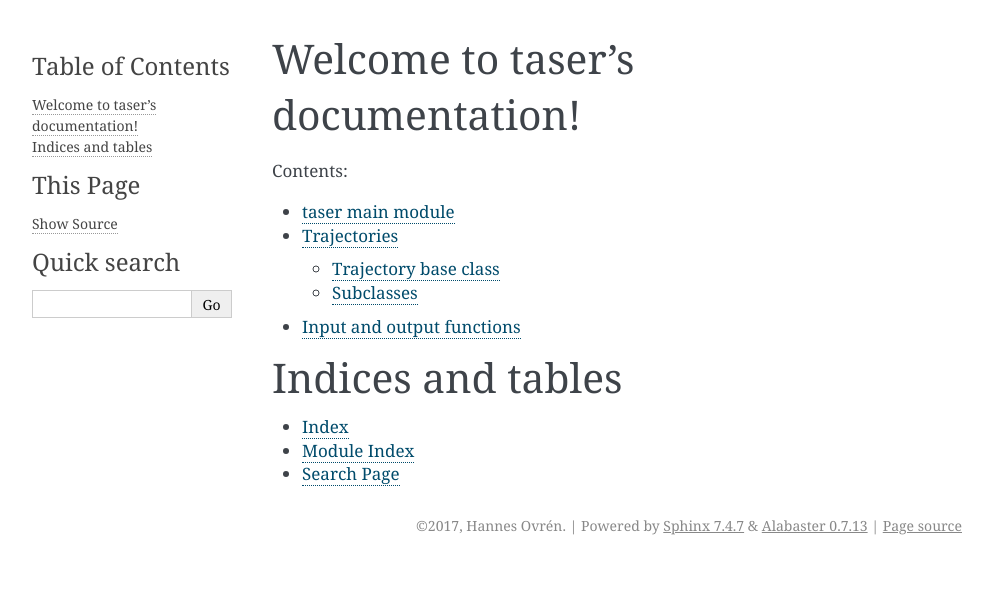
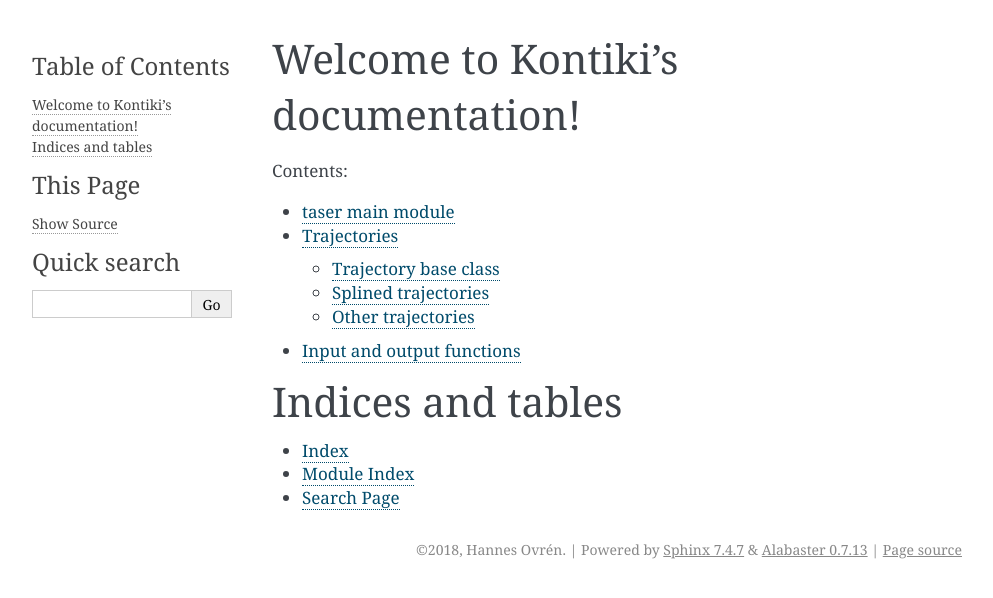
Before and after one commit to hovren/kontiki, a Sphinx documentation site: the page built from docs/index.rst, in a window 1280 px wide. Shown: the top 598 px of the page, without its empty margins (148-1141 px from the left). Built offline with Sphinx 7.4.7, drawn with Linux system fonts in a browser that asks for light colours.

Commit message:
docs: name change and trajectories

```diff
--- a/docs/conf.py
+++ b/docs/conf.py
@@ -48,8 +48,8 @@
 master_doc = 'index'
 
 # General information about the project.
-project = u'taser'
-copyright = u'2017, Hannes Ovrén'
+project = u'kontiki'
+copyright = u'2018, Hannes Ovrén'
 author = u'Hannes Ovrén'
 
 # The version info for the project you're documenting, acts as replacement for
@@ -202,7 +202,7 @@
 #html_search_scorer = 'scorer.js'
 
 # Output file base name for HTML help builder.
-htmlhelp_basename = 'taserdoc'
+htmlhelp_basename = 'kontikidoc'
 
 # -- Options for LaTeX output ---------------------------------------------
 
@@ -224,7 +224,7 @@
 # (source start file, target name, title,
 #  author, documentclass [howto, manual, or own class]).
 latex_documents = [
-    (master_doc, 'taser.tex', u'taser Documentation',
+    (master_doc, 'kontiki.tex', u'Kontiki Documentation',
      u'Hannes Ovrén', 'manual'),
 ]
 
@@ -254,7 +254,7 @@
 # One entry per manual page. List of tuples
 # (source start file, name, description, authors, manual section).
 man_pages = [
-    (master_doc, 'taser', u'taser Documentation',
+    (master_doc, 'kontiki', u'kontiki Documentation',
      [author], 1)
 ]
 
@@ -268,8 +268,8 @@
 # (source start file, target name, title, author,
 #  dir menu entry, description, category)
 texinfo_documents = [
-    (master_doc, 'taser', u'taser Documentation',
-     author, 'taser', 'One line description of project.',
+    (master_doc, 'kontiki', u'kontiki Documentation',
+     author, 'kontiki', 'One line description of project.',
      'Miscellaneous'),
 ]
 
--- a/docs/index.rst
+++ b/docs/index.rst
@@ -1,9 +1,9 @@
-.. taser documentation master file, created by
+.. kontiki documentation master file, created by
    sphinx-quickstart on Thu Dec  7 15:37:21 2017.
    You can adapt this file completely to your liking, but it should at least
    contain the root `toctree` directive.
 
-Welcome to taser's documentation!
+Welcome to Kontiki's documentation!
 =================================
 
 Contents:
@@ -11,7 +11,7 @@
 .. toctree::
    :maxdepth: 2
 
-   taser
+   kontiki
    trajectories
    io
 
--- a/docs/io.rst
+++ b/docs/io.rst
@@ -1,5 +1,5 @@
 Input and output functions
 ----------------------------
 
-.. automodule:: taser.io
+.. automodule:: kontiki.io
     :members:
--- /dev/null
+++ b/docs/kontiki.rst
@@ -0,0 +1,5 @@
+taser main module
+------------------
+
+.. autoclass:: kontiki.TrajectoryEstimator
+    :members:
--- a/docs/taser.rst
+++ /dev/null
@@ -1,5 +0,0 @@
-taser main module
-------------------
-
-.. autoclass:: taser.trajectory_estimator.TrajectoryEstimator
-    :members:
```
Also changed, not shown: docs/trajectories.rst (+76 -8 lines), 5 other files.
